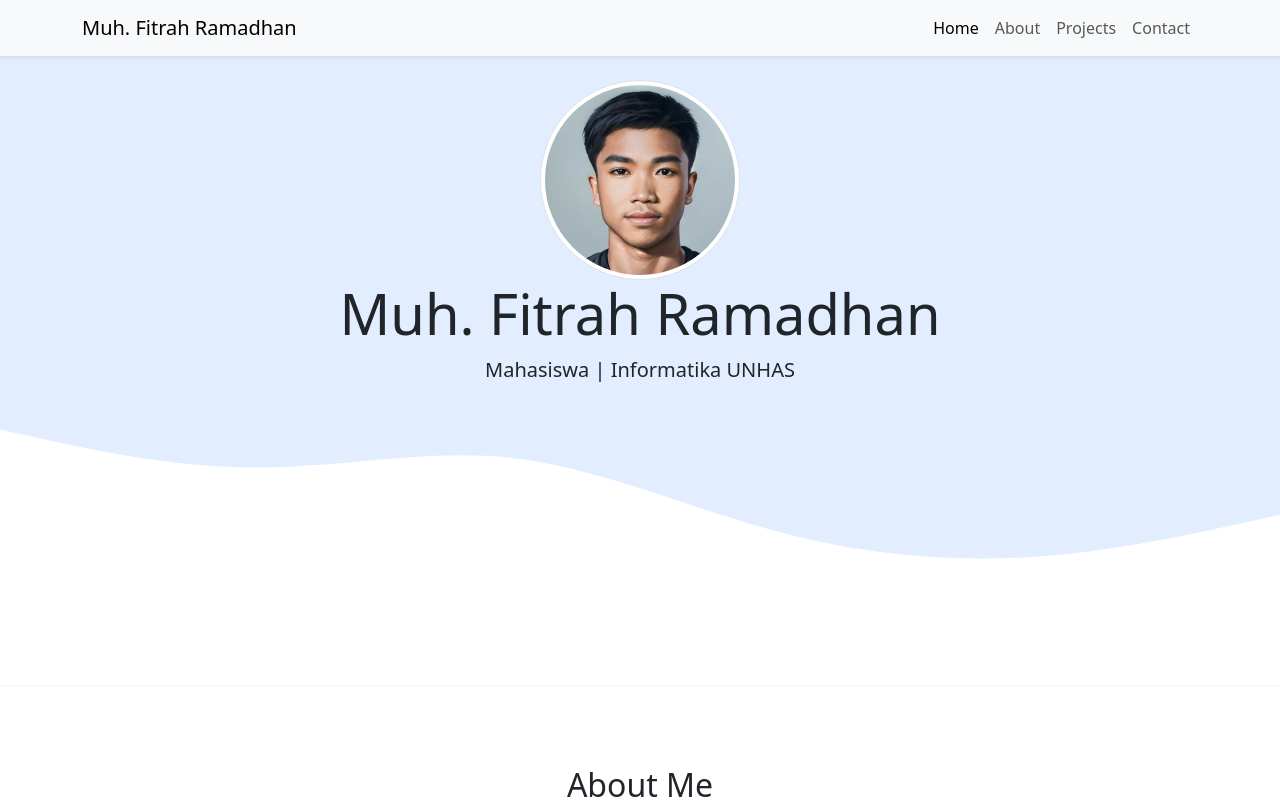
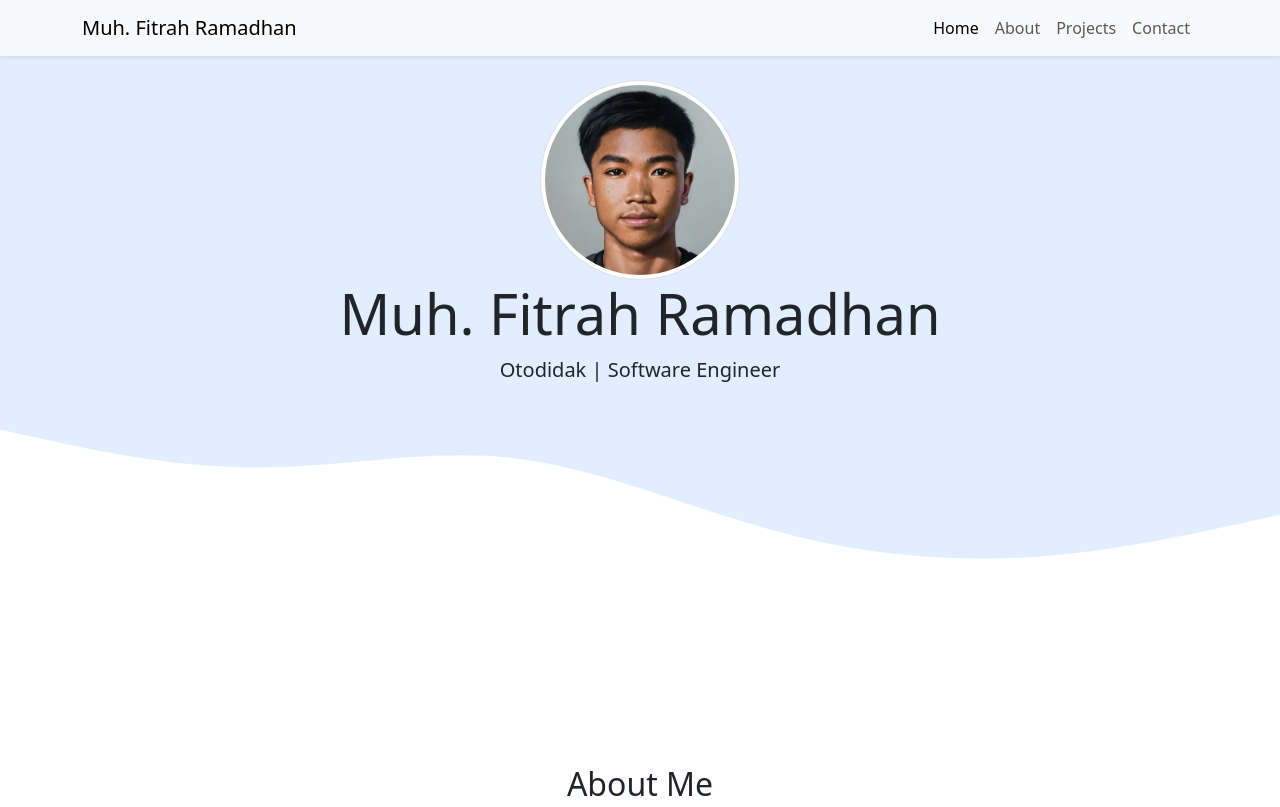
Before and after one commit to inifitrah/portfolio-BOOTSTRAP, a plain HTML site: page home.html in a window 1280 px wide. Shown: the top 807 px of the page. Drawn offline with nearby package versions, Linux system fonts and the light colour scheme.

Commit message:
cuman eddit biony

```diff
--- a/home.html
+++ b/home.html
@@ -44,9 +44,9 @@
 
 <!-- jumbotron -->
 <section class="jumbotron text-center">
-  <img src="img/trah-ai+.jpg" alt="trah ganteng" width="200px" class="rounded-circle img-thumbnail" >
+  <img src="img/trah-ai.jpg" alt="trah ganteng" width="200px" class="rounded-circle img-thumbnail" >
   <h1 class="display-4">Muh. Fitrah Ramadhan</h1>
-  <p class="lead">Mahasiswa | Informatika UNHAS</p>
+  <p class="lead">Otodidak | Software Engineer</p>
   <svg xmlns="http://www.w3.org/2000/svg" viewBox="0 0 1440 320">
     <path fill="#fff" fill-opacity="1"
       d="M0,32L48,42.7C96,53,192,75,288,74.7C384,75,480,53,576,64C672,75,768,117,864,144C960,171,1056,181,1152,176C1248,171,1344,149,1392,138.7L1440,128L1440,320L1392,320C1344,320,1248,320,1152,320C1056,320,960,320,864,320C768,320,672,320,576,320C480,320,384,320,288,320C192,320,96,320,48,320L0,320Z">
```
